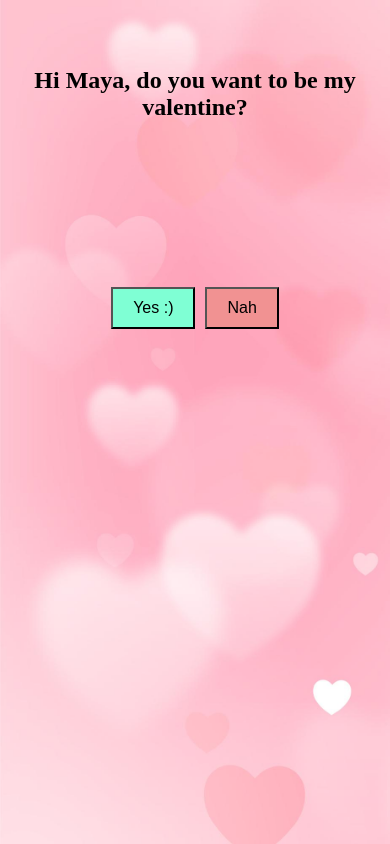
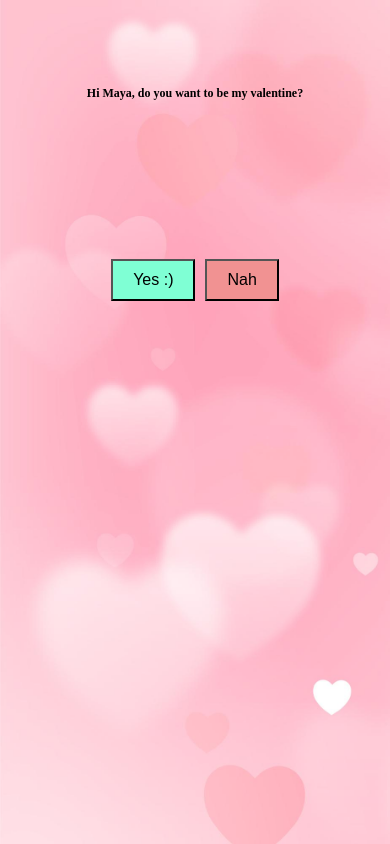
Before and after one commit to dangjonathan/valentines-day-website, a plain HTML site: page index.html in a window 390 px wide. Drawn offline with Linux system fonts and the light colour scheme.

Commit message:
fix for smaller screen

```diff
--- a/styles/style.css
+++ b/styles/style.css
@@ -51,6 +51,6 @@ p {
 /* Media query for small screens */
 @media screen and (max-width: 600px) {
     h1 {
-        font-size: 24px; /* Adjust font size for smaller screens */
+        font-size: 12px; /* Adjust font size for smaller screens */
     }
 }
```
